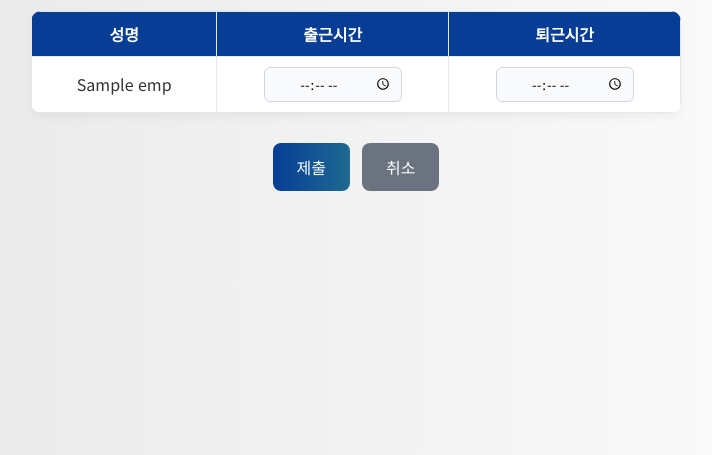
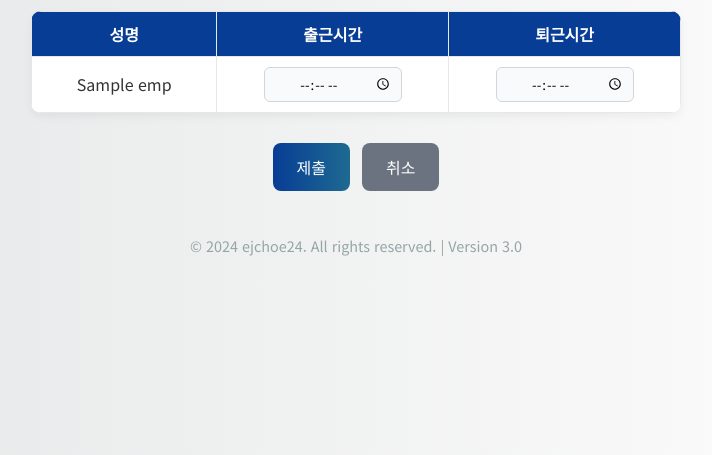
Before and after one commit to ejchoe24/bepa-supporter, a Flask app: template templates/trip_times.html in a window 1280 px wide. Shown: the part 226-681 px from the top of the page, without its empty margins (284-996 px from the left). Run offline with Flask 3, Linux system fonts and the light colour scheme; the template is opened without the code that fills it: most values are stand-ins (such as "Sample title", 1, 10 or a date in 2020).

Commit message:
Add warning message for Excel file and update footer version

```diff
--- a/templates/trip_index.html
+++ b/templates/trip_index.html
@@ -176,7 +176,7 @@
         <ol>
             <li>출장 신청 : 인사관리 > 근태관리 > 근태신청관리 > 출장신청현황</li>
             <li>출입 태그 : 인사관리 > 근태관리 > 근무시간관리 > 출퇴근태깅이력</li>
-
+            <li style="color:#ff0000; margin-top:10px;">엑셀 파일에 "사원코드"가 포함되었는지 반드시 확인 !!</li>
         </ol>
 
         <div style="
@@ -205,7 +205,7 @@
         <button type="submit">업로드</button>
     </form>
     <footer>
-        <p>&copy; 2024 ejchoe24. All rights reserved. | Version 2.5</p>
+        <p>&copy; 2024 ejchoe24. All rights reserved. | Version 3.0</p>
     </footer>
 </body>
 </html>
--- a/templates/trip_times.html
+++ b/templates/trip_times.html
@@ -108,6 +108,25 @@
     .subtle:hover {
       background: #4b5563;
     }
+
+    footer {
+      margin-top: 30px;
+      font-size: 0.9rem;
+      color: #95a5a6;
+      text-align: center;
+      max-width: 800px;
+      width: 100%;
+    }
+
+    footer a {
+      color: #2980b9;
+      text-decoration: none;
+      transition: color 0.3s;
+    }
+
+    footer a:hover {
+      color: #1e6a91;
+    }
   </style>
 </head>
 <body>
@@ -149,6 +168,8 @@
       <a href='{{ url_for("trip_index") }}'><button type="button" class="subtle">취소</button></a>
     </div>
   </form>
-
+  <footer>
+      <p>&copy; 2024 ejchoe24. All rights reserved. | Version 3.0</p>
+  </footer>
 </body>
 </html>
```
